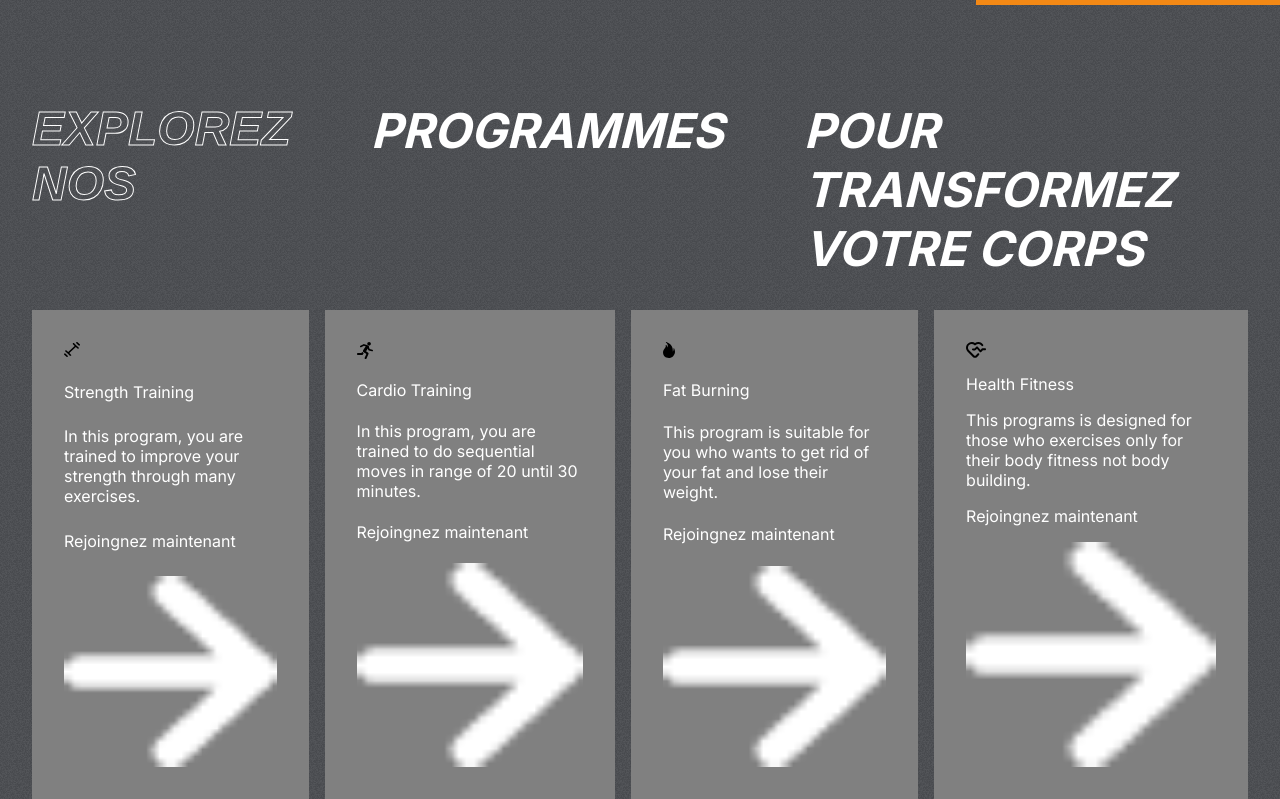
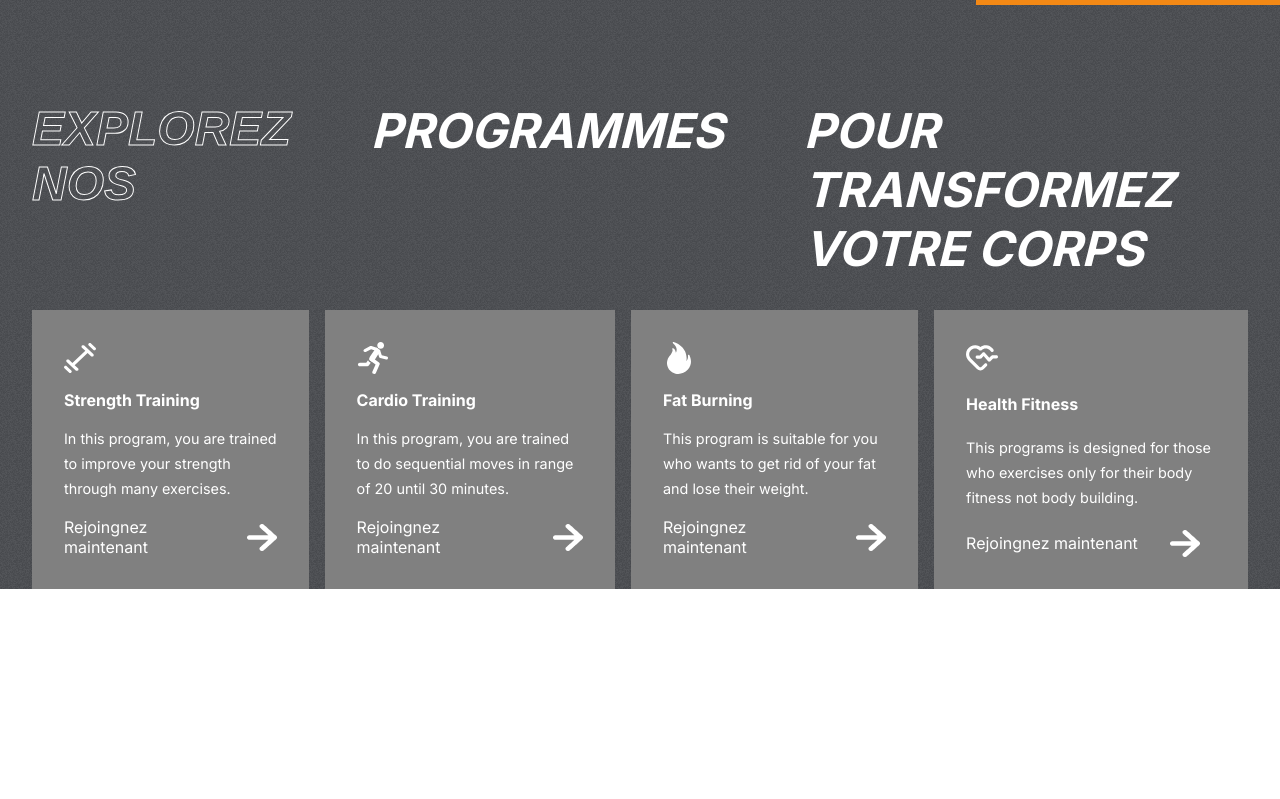
Before and after one commit to maximeOC/fitnessClub, a React (Create React App) app: page / in a window 1280 px wide. Shown: the part 700-1499 px from the top of the page. After the commit the page ends 1289 px from the top, so only its background shows below. Built offline with nearby package versions, Linux system fonts and the light colour scheme.

Commit message:
make hover on the cards

```diff
--- a/src/components/Programs/Programms.jsx
+++ b/src/components/Programs/Programms.jsx
@@ -16,7 +16,7 @@ const Programms = () => {
                     {program.image}
                     <span>{program.heading}</span>
                     <span>{program.details}</span>
-                    <div className="join-now"> Rejoingnez maintenant</div> <img src={RightArrow} alt="" />
+                    <div className="join-now"> Rejoingnez maintenant <img src={RightArrow} alt="" /> </div>
                 </div>
             ))}
         </div>
--- a/src/components/Programs/programms.css
+++ b/src/components/Programs/programms.css
@@ -29,3 +29,30 @@
     color: white;
     justify-content: space-between;
 }
+.category>img{
+    width: 50px;
+}
+
+.category>:nth-child(1){
+    width: 2rem;
+    height: 2rem;
+    fill: white;
+}
+
+.category>:nth-child(2){
+    font-size: 1rem;
+    font-weight: bold;
+}
+.category>:nth-child(3){
+    font-size: 0.9rem;
+    line-height: 25px;
+}
+.join-now{
+    display: flex;
+    align-items: center;
+    gap: 2rem;
+}
+.category:hover{
+    background: var(--planCard);
+    cursor: pointer;
+}
```
